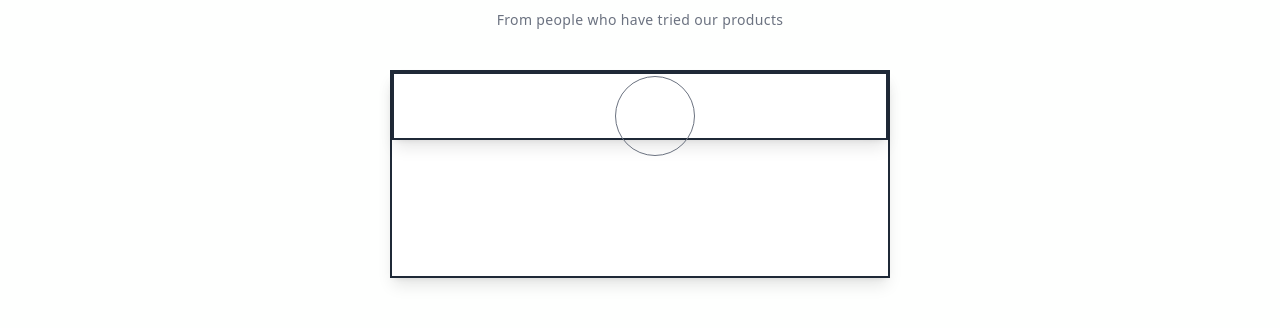
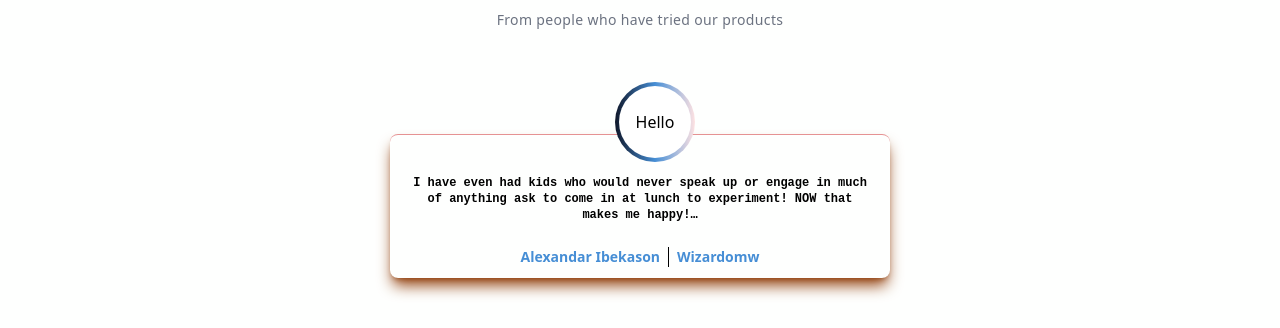
Before and after one commit to MakeMaker-Kit/MAKERMAKER, a React (Vite) app: page / in a window 1280 px wide. Shown: the part 3675-4003 px from the top of the page. Built offline with nearby package versions, Linux system fonts and the light colour scheme; what tailwindcss-radix would draw is missing.

Commit message:
Complete add Testimonial Card

```diff
--- a/package.json
+++ b/package.json
@@ -29,7 +29,7 @@
     "tailwindcss-radix": "^2.6.1"
   },
   "devDependencies": {
-    "@types/react": "^18.0.22",
+    "@types/react": "^18.0.24",
     "@types/react-dom": "^18.0.7",
     "@vitejs/plugin-react": "^2.2.0",
     "autoprefixer": "^10.4.13",
--- a/src/components/home/homecontents/testimonials/Testimonial.tsx
+++ b/src/components/home/homecontents/testimonials/Testimonial.tsx
@@ -25,17 +25,49 @@ const Testimonial = () => {
             </h2>
           </div>
           <div className={cx(`overflow-visible ${XFull} ${flexCenter}`)}>
-            <div className={cx(`h-52 w-[500px]`, `${containerWrapper} `)}>
-              <div className={`${boxFull} relative `}>
+            <div className={cx(`h-52 w-[500px]`, ` pt-16 relative`)}>
+              <div
+                className={`${boxFull} shadow-amber-800 shadow-lg border-t border-solid border-spacing-9 border-appPink rounded-lg px-5 pb-4`}
+              >
+                {/* Image VIewer */}
                 <div
                   className={cx(
-                    ` absolute  top-1 left-[45%] mx-auto`,
-                    `w-20 h-20 rounded-full border border-gray-500`
+                    ` absolute  top-3 left-[45%] mx-auto`,
+                    `w-20 h-20 rounded-full bg-gradient-to-r from-slate-900 via-appBlue to-red-100 z-[10]`,
+                    `p-1 `
                   )}
-                ></div>
-                <div
-                  className={cx(`pt-16 w-full`, `${containerWrapper} `)}
-                ></div>
+                >
+                  <div
+                    className={cx(
+                      `${boxFull} ${flexCenter} bg-white z-10 rounded-full`
+                    )}
+                  >
+                    <h1>Hello</h1>
+                  </div>
+                </div>
+                {/* content */}
+                <div className={cx(`w-full pt-10 `)}>
+                  <div className={cx(`h-full ${flexCol} space-y-6`)}>
+                    <p
+                      className={cx(
+                        `line-clamp-5 ${textCustom} ${mainLayout} text-xs text-center font-cascadiacodePLItalic font-semibold`
+                      )}
+                    >
+                      I have even had kids who would never speak up or engage in
+                      much of anything ask to come in at lunch to experiment!
+                      NOW that makes me happy!…
+                    </p>
+                    <div
+                      className={cx(
+                        `${flexCenter} ${flexRowCenter} space-x-2 ${mainLayout} ${textCustom} text-sm font-bold text-appBlue`
+                      )}
+                    >
+                      <h1>Alexandar Ibekason</h1>
+                      <div className="w-px h-5 bg-black" />
+                      <h1>Wizardomw</h1>
+                    </div>
+                  </div>
+                </div>
               </div>
             </div>
           </div>
--- a/src/types/global.types.ts
+++ b/src/types/global.types.ts
@@ -1,3 +1,5 @@
+import React from 'react';
+
 export interface NavItemTypes {
   name: string;
   link: string;
```
Also changed, not shown: 1 other file (tests, documents, lock files or other folders).
